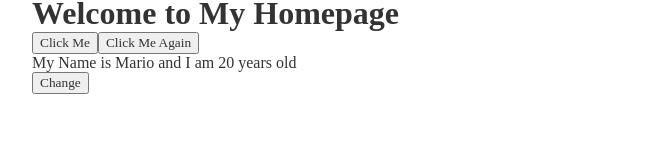
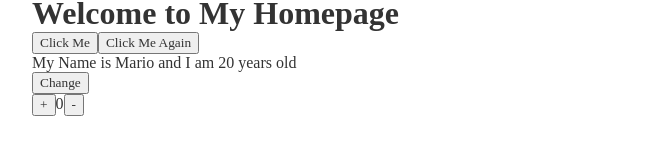
Before and after one commit to ammarlodhi255/enterprise_development, a React (Create React App) app in the folder react_app/: page / in a window 1280 px wide. Shown: the part 247-402 px from the top of the page, without its empty margins (308-971 px from the left). Built offline with nearby package versions, Linux system fonts and the light colour scheme.

Commit message:
add increment decrement functionality

```diff
--- a/react_app/src/Home.js
+++ b/react_app/src/Home.js
@@ -18,13 +18,26 @@ const Home = () => {
         setAge(30);
     }
 
+    const [value, setValue] = useState(0);
+
+    const handleIncrement = () => {
+        setValue(value + 1);
+    }
+
+    const handleDecrement = () => {
+        setValue(value - 1);
+    }
+
     return (
         <div className="home">
             <h1>Welcome to My Homepage</h1>
             <button onClick={handleClick}>Click Me</button>
             <button onClick={(e) => handleClickWithArgument('Ammar', e)}>Click Me Again</button>
             <p>My Name is {name} and I am {age} years old</p>
-            <button onClick={handleChange}>Change</button>
+            <button onClick={handleChange}>Change</button> <br />
+            <button onClick={handleIncrement}>+</button>
+            <span>{value}</span>
+            <button onClick={handleDecrement}>-</button>
         </div>
     );
 }
```
